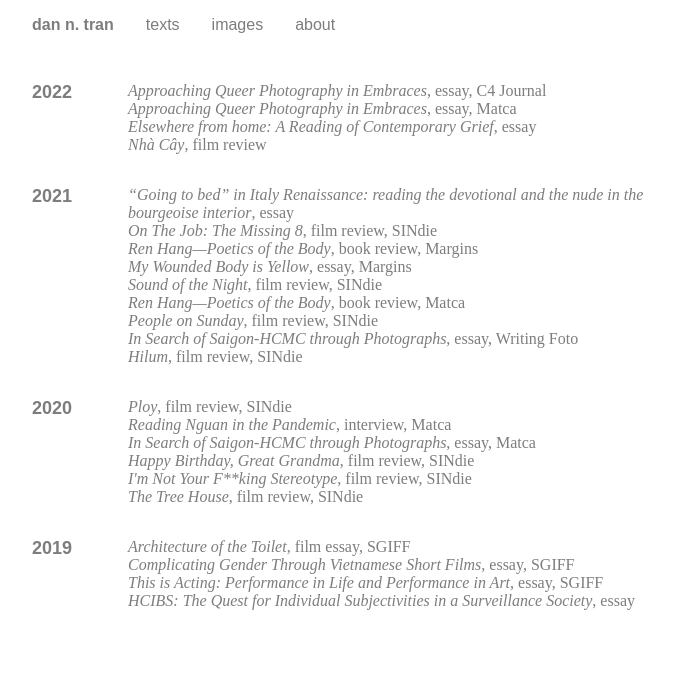
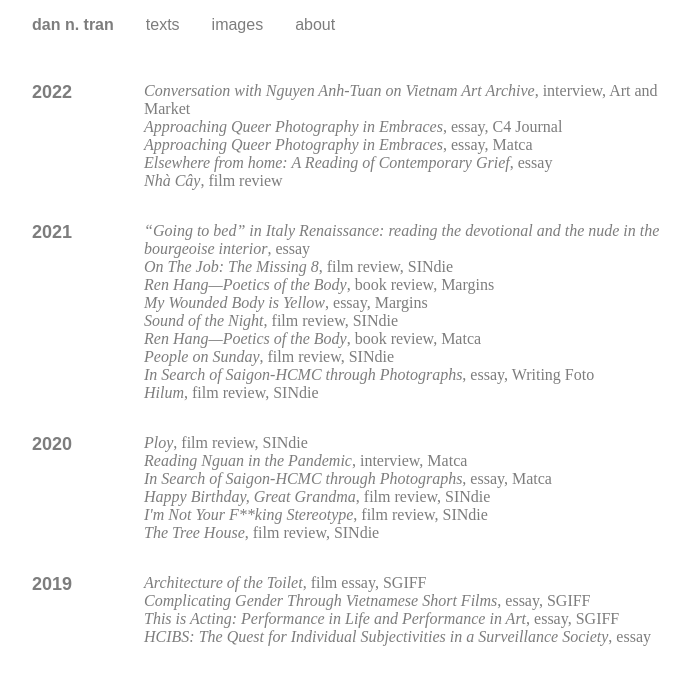
Before and after one commit to picasdan9/studio-website, a Next.js app: page /texts in a window 1280 px wide. Shown: the top 684 px of the page, without its empty margins (160-850 px from the left). Built offline with nearby package versions, Linux system fonts and the light colour scheme.

Commit message:
Update ViAA interview

```diff
--- /dev/null
+++ b/_texts/viaa-interview.md
@@ -0,0 +1,7 @@
+---
+title: 'Conversation with Nguyen Anh-Tuan on Vietnam Art Archive'
+type: interview
+date: 23 May 2022
+externalSiteName: Art and Market
+url: https://www.artandmarket.net/dialogues/2022/5/23/conversation-with-nguyen-anh-tuan
+---
--- a/components/TextIndex/TextEntry.tsx
+++ b/components/TextIndex/TextEntry.tsx
@@ -8,7 +8,7 @@
   externalSiteName,
 }) => (
   <li>
-    <a href={url || `texts\\${slug}`}>
+    <a href={url || `texts\\${slug}`} target='_blank'>
       <i>{title}</i>
     </a>
     <span>
--- a/components/TextIndex/TextIndexStyles.module.css
+++ b/components/TextIndex/TextIndexStyles.module.css
@@ -13,14 +13,14 @@
 @media (min-width: 576px) {
   .txt-entry-grp {
     display: grid;
-    grid-template-columns: repeat(20, 1fr);
+    grid-template-columns: repeat(40, 1fr);
   }
 
   .txt-entry-grp-yr {
-    grid-column: span 3;
+    grid-column: span 7;
   }
 
   .txt-entry-grp-content {
-    grid-column: span 17;
+    grid-column: span 33;
   }
 }
--- a/pages/about/aboutStyles.module.css
+++ b/pages/about/aboutStyles.module.css
@@ -1,7 +1,7 @@
 .section {
-  padding-bottom: 0.5rem;
+  padding-bottom: 2rem;
 }
 
-.section-contact {
+.section:last-of-type {
   padding-top: 5rem;
 }
--- a/pages/about/index.tsx
+++ b/pages/about/index.tsx
@@ -4,8 +4,7 @@
 import styles from './aboutStyles.module.css';
 
 const EXPERIENCE_ITEMS = [
-  ['2020 - ', 'Contributing Writer, Matca, Vietnam'],
-  ['2020 - ', 'Contributing Writer, SINdie, Singapore'],
+  ['2020 - ', 'Freelance Writer'],
   ['2021', 'Festival Guide Writer, SGIFF, Singapore'],
 ];
 
@@ -57,7 +56,7 @@
         </ol>
       </section>
     ))}
-    <section className={styles['section-contact']}>
+    <section className={styles['section']}>
       <h2>Contact</h2>
       <div>
         Write to me at{' '}
--- a/styles/globals.css
+++ b/styles/globals.css
@@ -27,7 +27,6 @@
 h2 {
   font-size: larger;
   font-weight: lighter;
-  -webkit-font-smoothing: antialiased;
   margin-top: 0;
 }
 
```
